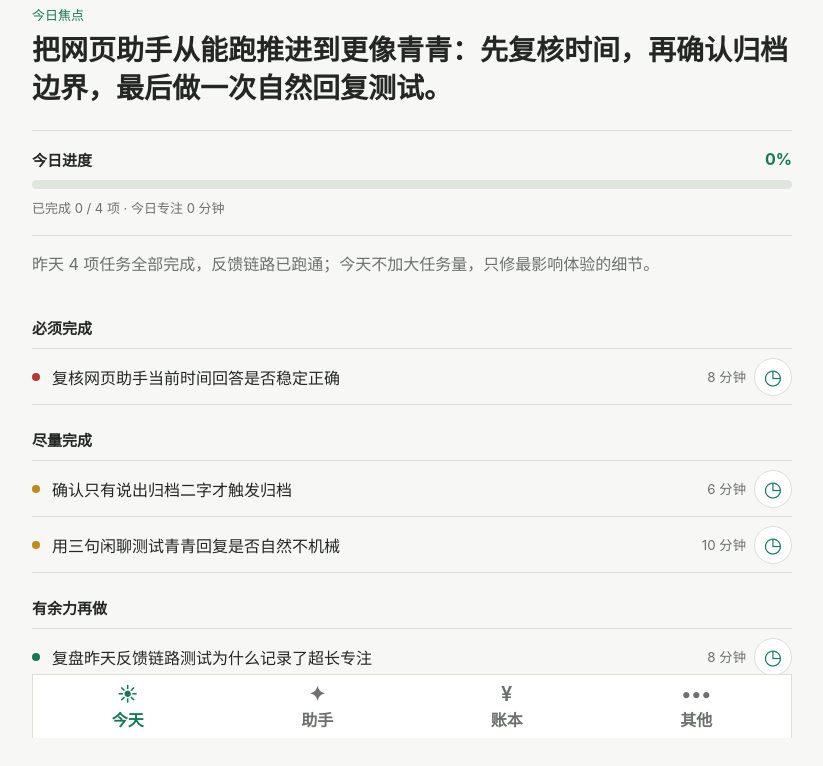
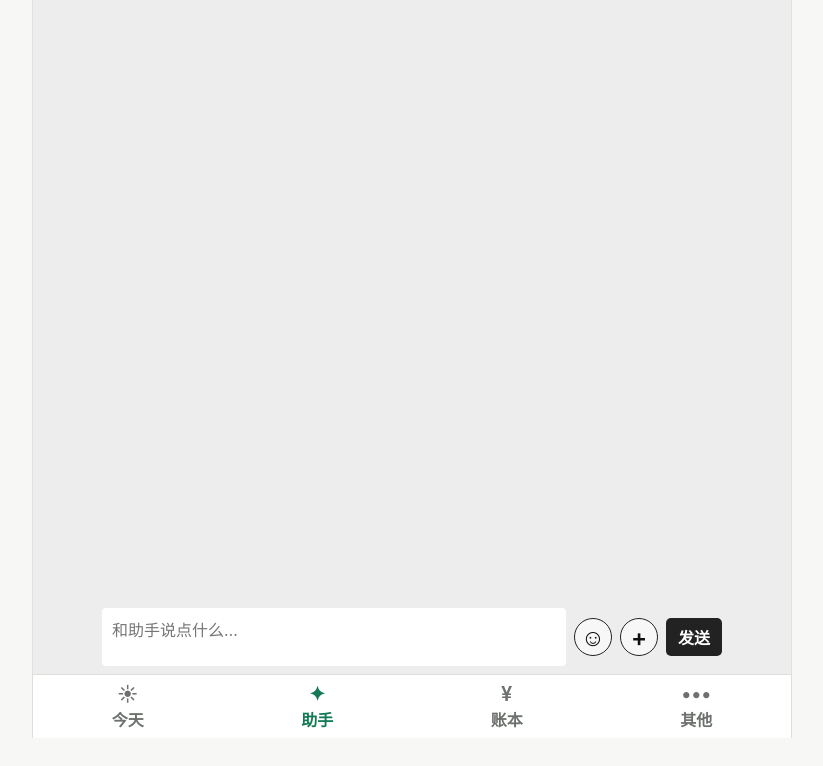
Before and after one commit to chenyuan0607/yuan-personal-assistant, a website: page index.html in a window 1280 px wide. Shown: the part 62-828 px from the top of the page, without its empty margins (228-1051 px from the left). Drawn offline with Linux system fonts and the light colour scheme; no server answers.

Commit message:
feat: open assistant by default

```diff
--- a/index.html
+++ b/index.html
@@ -10,7 +10,7 @@
 </head>
 <body>
   <main>
-    <section id="today-view" class="view" aria-labelledby="today-tab">
+    <section id="today-view" class="view" aria-labelledby="today-tab" hidden>
       <div class="date-row"><span data-plan-date>--</span><span>更新于 <span data-plan-updated>--</span></span></div>
       <p class="warning" data-plan-warning hidden>这是之前的计划，请留意日期。</p>
       <section class="focus-panel"><p>今日焦点</p><h2 data-plan-focus>正在读取今日计划…</h2></section>
@@ -111,7 +111,7 @@
       <div id="history-list" class="history-list"><p class="empty">打开每日任务后，这里会自动留下最近记录。</p></div>
     </section>
 
-    <section id="assistant-view" class="view assistant-view" aria-labelledby="assistant-tab" hidden>
+    <section id="assistant-view" class="view assistant-view" aria-labelledby="assistant-tab">
       <input id="assistant-avatar-file" type="file" accept="image/*" hidden>
       <header class="assistant-chat-topbar">
         <h2 id="assistant-title">缘的小助手</h2>
@@ -147,8 +147,8 @@
   </main>
 
   <nav class="bottom-nav" aria-label="主要页面">
-    <button id="today-tab" class="active" data-view="today-view"><span aria-hidden="true">☀</span>今天</button>
-    <button id="assistant-tab" data-view="assistant-view"><span aria-hidden="true">✦</span>助手</button>
+    <button id="today-tab" data-view="today-view"><span aria-hidden="true">☀</span>今天</button>
+    <button id="assistant-tab" class="active" data-view="assistant-view"><span aria-hidden="true">✦</span>助手</button>
     <button id="ledger-tab" data-view="ledger-view"><span aria-hidden="true">¥</span>账本</button>
     <button id="other-tab" data-view="other-view"><span aria-hidden="true">•••</span>其他</button>
   </nav>
```
Also changed, not shown: tests/navigation-ui.test.mjs (+6 -3 lines).
